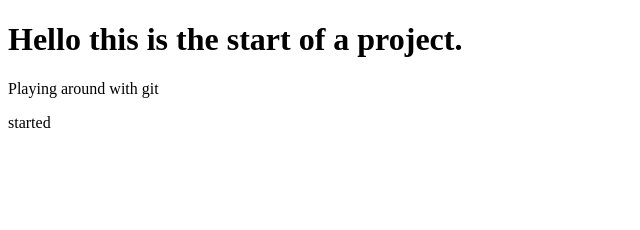
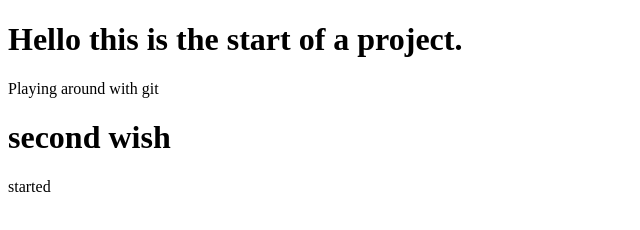
Before and after one commit to jainyash812/play-with-git, a plain HTML site: page index.html in a window 1280 px wide. Shown: the whole page, without its empty margins (0-640 px from the left). Drawn offline with Linux system fonts and the light colour scheme.

Commit message:
second-wish change

```diff
--- a/index.html
+++ b/index.html
@@ -9,6 +9,7 @@
 <body>
     <h1>Hello this is the start of a project. </h1>
     <p>Playing around with git</p>
+    <h1>second wish</h1>
 
 </body>
    <script src="index.js"></script>
```
